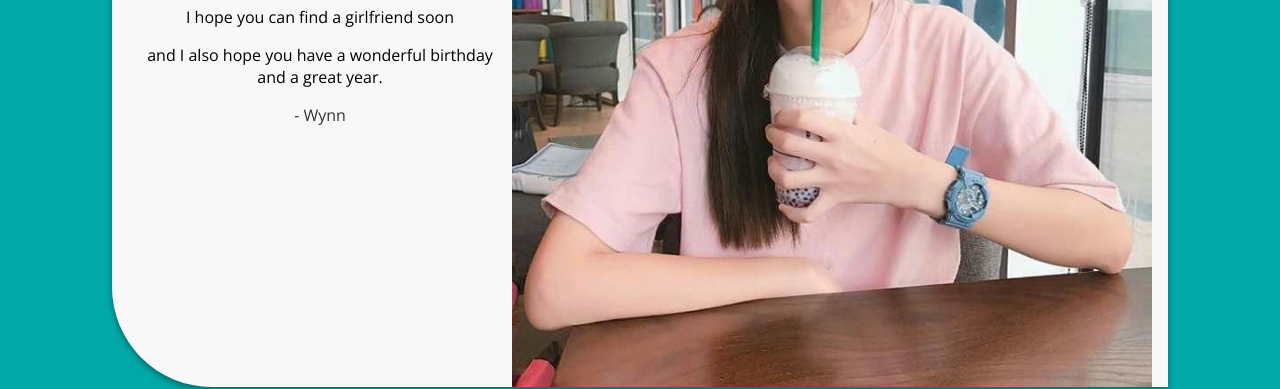
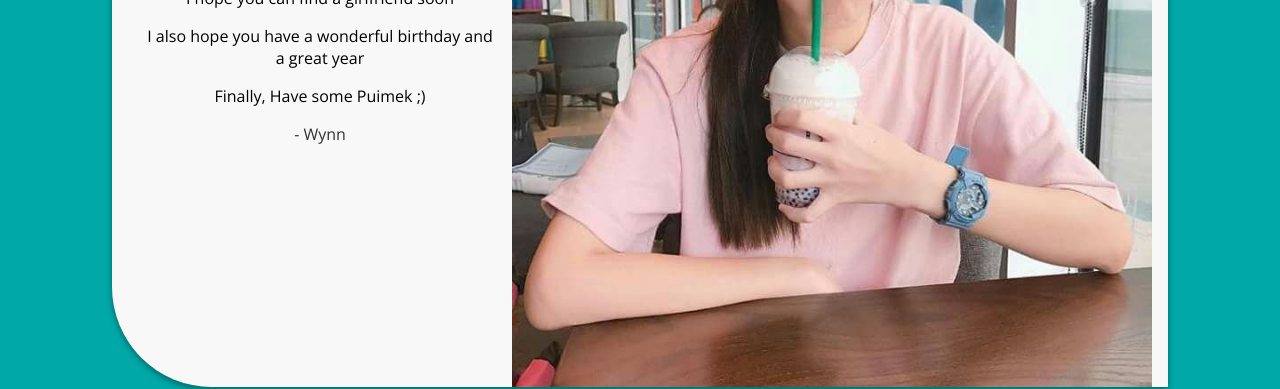
Before and after one commit to WynnKunGz/Pom-s-Birthday-Website, a plain HTML site: page wynn.html in a window 1280 px wide. Shown: the part 411-800 px from the top of the page. Drawn offline with nearby package versions, Linux system fonts and the light colour scheme.

Commit message:
update wynn.html

```diff
--- a/wynn.html
+++ b/wynn.html
@@ -19,7 +19,8 @@
             <div class="text">
                 <h1>Happy Birthday!</h1>
                 <p>I hope you can find a girlfriend soon</p>
-                <p>and I also hope you have a wonderful birthday and a great year.</p>
+                <p>I also hope you have a wonderful birthday and a great year</p>
+                <p>Finally, Have some Puimek ;)</p>
                 <p class="muted">- Wynn </p>
             </div>
             <div class="space">
```
